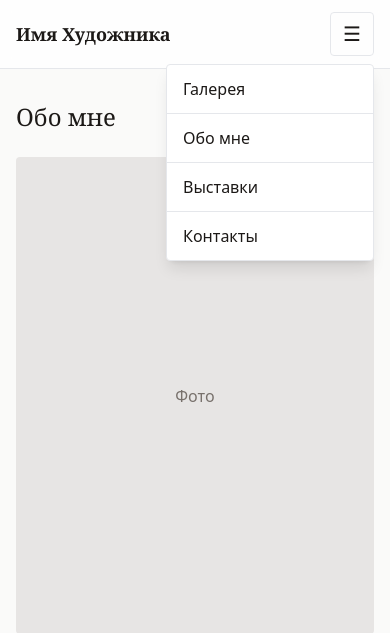
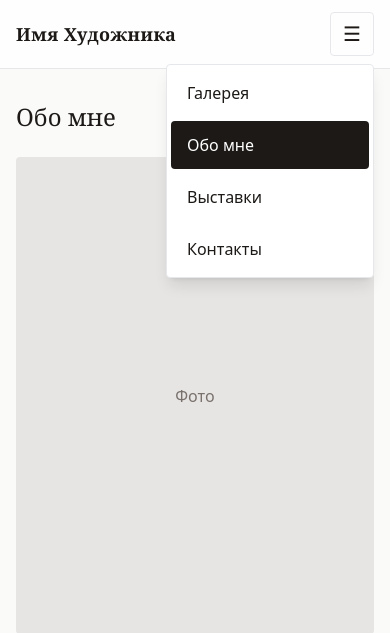
Before and after one commit to Riccaruga/site, a Django app: page /about/ in a window 390 px wide, after a click that opens the changed part. Shown: the top 633 px of the page. Run offline with Django 5.2, Linux system fonts and the light colour scheme; data comes from the database, SQL or seed files in the repository; some libraries are stand-ins or nearby versions.

Commit message:
Highlight active nav links
Add active-state styling to the main navigation and cover it with a Django test that checks each section renders the dark selected style. This makes the current page stand out in both desktop and mobile menus.

```diff
--- a/templates/base.html
+++ b/templates/base.html
@@ -12,24 +12,26 @@
 <body class="bg-stone-50 text-stone-900 min-h-screen flex flex-col overflow-x-hidden">
 <header class="border-b bg-white/80 backdrop-blur sticky top-0 z-40">
   <nav class="max-w-6xl mx-auto px-4 py-3 flex items-center justify-between gap-3">
-    <a href="{% url 'core:home' %}" class="text-lg md:text-xl font-serif font-bold break-words">
+    <a href="{% url 'core:home' %}" class="text-lg md:text-xl font-serif font-bold tracking-wide break-words">
       {% if artist_profile %}{{ artist_profile.name }}{% else %}Художник{% endif %}
     </a>
-    <div class="hidden md:flex gap-4 text-base">
-      <a href="{% url 'gallery:list' %}" class="hover:underline py-2">Галерея</a>
-      <a href="{% url 'core:about' %}" class="hover:underline py-2">Обо мне</a>
-      <a href="{% url 'exhibitions:list' %}" class="hover:underline py-2">Выставки</a>
-      <a href="{% url 'core:contacts' %}" class="hover:underline py-2">Контакты</a>
+    {% with v=request.resolver_match.view_name %}
+    <div class="hidden md:flex gap-2 text-base">
+      <a href="{% url 'gallery:list' %}" class="px-3 py-2 rounded transition {% if v == 'gallery:list' %}bg-stone-900 text-white font-medium{% else %}hover:bg-stone-200{% endif %}">Галерея</a>
+      <a href="{% url 'core:about' %}" class="px-3 py-2 rounded transition {% if v == 'core:about' %}bg-stone-900 text-white font-medium{% else %}hover:bg-stone-200{% endif %}">Обо мне</a>
+      <a href="{% url 'exhibitions:list' %}" class="px-3 py-2 rounded transition {% if v == 'exhibitions:list' %}bg-stone-900 text-white font-medium{% else %}hover:bg-stone-200{% endif %}">Выставки</a>
+      <a href="{% url 'core:contacts' %}" class="px-3 py-2 rounded transition {% if v == 'core:contacts' %}bg-stone-900 text-white font-medium{% else %}hover:bg-stone-200{% endif %}">Контакты</a>
     </div>
     <details class="md:hidden relative">
       <summary class="min-h-[44px] min-w-[44px] flex items-center justify-center border rounded px-3 py-2 cursor-pointer select-none text-xl leading-none" aria-label="Меню">☰</summary>
-      <div class="absolute right-0 top-full mt-2 w-52 bg-white border rounded shadow-lg flex flex-col overflow-hidden">
-        <a href="{% url 'gallery:list' %}" class="px-4 py-3 hover:bg-stone-100 border-b">Галерея</a>
-        <a href="{% url 'core:about' %}" class="px-4 py-3 hover:bg-stone-100 border-b">Обо мне</a>
-        <a href="{% url 'exhibitions:list' %}" class="px-4 py-3 hover:bg-stone-100 border-b">Выставки</a>
-        <a href="{% url 'core:contacts' %}" class="px-4 py-3 hover:bg-stone-100">Контакты</a>
+      <div class="absolute right-0 top-full mt-2 w-52 bg-white border rounded shadow-lg flex flex-col overflow-hidden p-1 gap-1">
+        <a href="{% url 'gallery:list' %}" class="px-4 py-3 rounded transition {% if v == 'gallery:list' %}bg-stone-900 text-white font-medium{% else %}hover:bg-stone-200{% endif %}">Галерея</a>
+        <a href="{% url 'core:about' %}" class="px-4 py-3 rounded transition {% if v == 'core:about' %}bg-stone-900 text-white font-medium{% else %}hover:bg-stone-200{% endif %}">Обо мне</a>
+        <a href="{% url 'exhibitions:list' %}" class="px-4 py-3 rounded transition {% if v == 'exhibitions:list' %}bg-stone-900 text-white font-medium{% else %}hover:bg-stone-200{% endif %}">Выставки</a>
+        <a href="{% url 'core:contacts' %}" class="px-4 py-3 rounded transition {% if v == 'core:contacts' %}bg-stone-900 text-white font-medium{% else %}hover:bg-stone-200{% endif %}">Контакты</a>
       </div>
     </details>
+    {% endwith %}
   </nav>
 </header>
 
```
Also changed, not shown: core/tests.py (+9 -0 lines).
